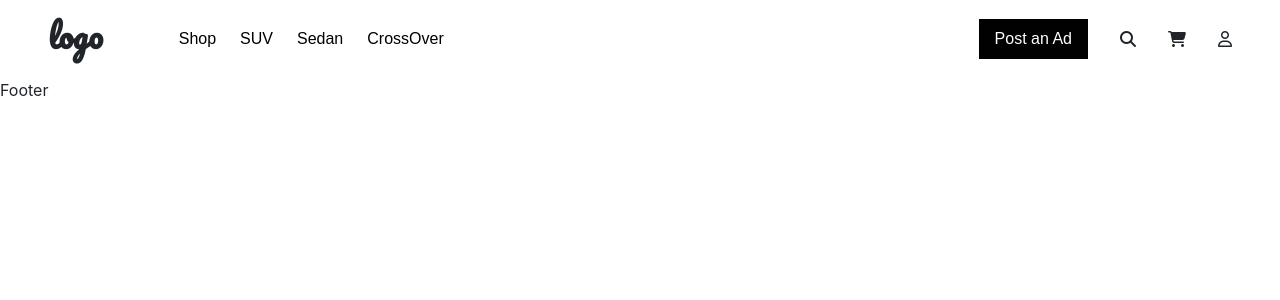
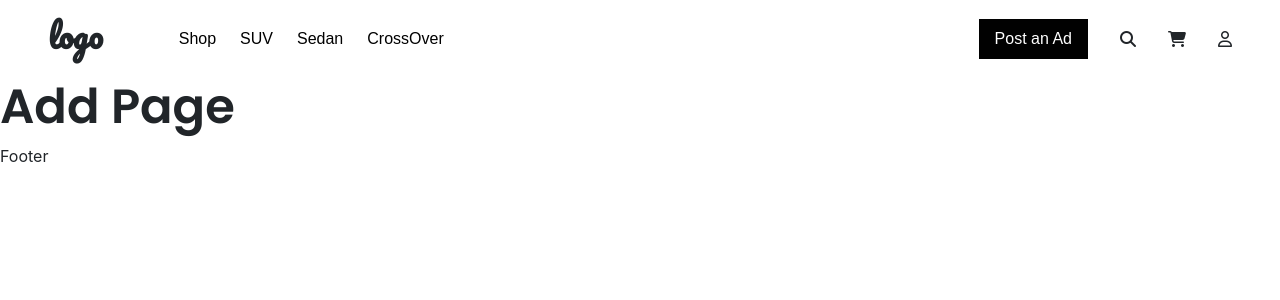
Before and after one commit to ahmadravian47/Cars_MERN_Project, a React (Create React App) app in the folder frontend/: page /addpost in a window 1280 px wide. Shown: the top 300 px of the page. Built offline with nearby package versions, Linux system fonts and the light colour scheme.

Commit message:
Add Posing page added

```diff
--- a/frontend/src/App.js
+++ b/frontend/src/App.js
@@ -3,6 +3,7 @@ import "./App.css";
 import Navbar from "./components/Navbar/Navbar";
 import { Route, Routes } from "react-router-dom";
 import Footer from "./components/Footer/Footer";
+import Add from "./components/Add/Add";
 import Home from "./pages/Home/Home";
 import UseCars from "./pages/UseCars/UseCars";
 import Car_deatils from "./components/Car_detail/C_detail";
@@ -34,6 +35,8 @@ function App() {
         <Route path="/usedcars/sedan" element={<UseCars type="sedan" />} />
         <Route path="/usedcars/crossover" element={<UseCars type="crossover" />}/>
         <Route path="/car/:id" element={<Car_deatils />}></Route>
+        <Route path="/addpost" element={<Add />}></Route>
+
       </Routes>
       <Footer />
     </>
--- /dev/null
+++ b/frontend/src/components/Add/Add.jsx
@@ -0,0 +1,9 @@
+import React from 'react'
+
+export default function Add() {
+  return (
+    <div>
+      <h1>Add Page</h1>
+    </div>
+  )
+}
--- a/frontend/src/components/Navbar/Navbar.css
+++ b/frontend/src/components/Navbar/Navbar.css
@@ -7,4 +7,6 @@
 }
 .icons #one{
     color: white;
+    list-style: none;
+    text-decoration: none;
 }
--- a/frontend/src/components/Navbar/Navbar.js
+++ b/frontend/src/components/Navbar/Navbar.js
@@ -66,7 +66,7 @@ const Navbar = ({ stock, SUV, SEDAN, CROSS }) => {
           </div>
         </div>
         <div className='icons'>
-          <a id='one'>Post an Ad</a>
+          <Link to='/addpost' id='one'>Post an Ad</Link>
           <i class="fa-solid fa-1x fa-magnifying-glass"></i>
           <i class="fa-solid fa-1x fa-cart-shopping"></i>
           <i class="fa-regular fa-user"></i>
```
